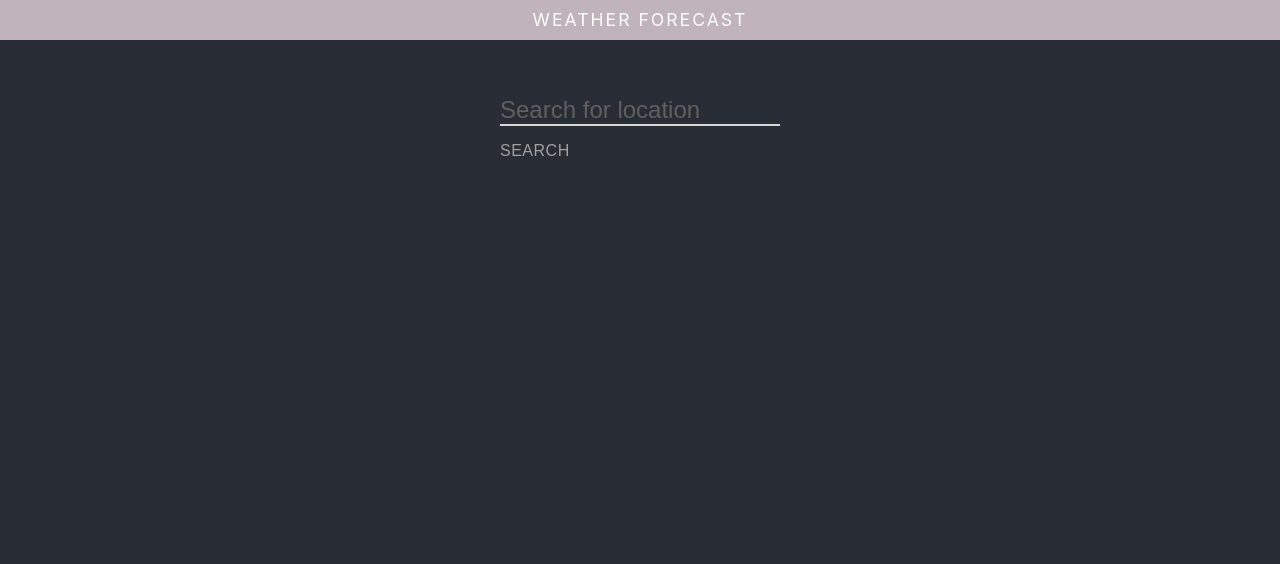
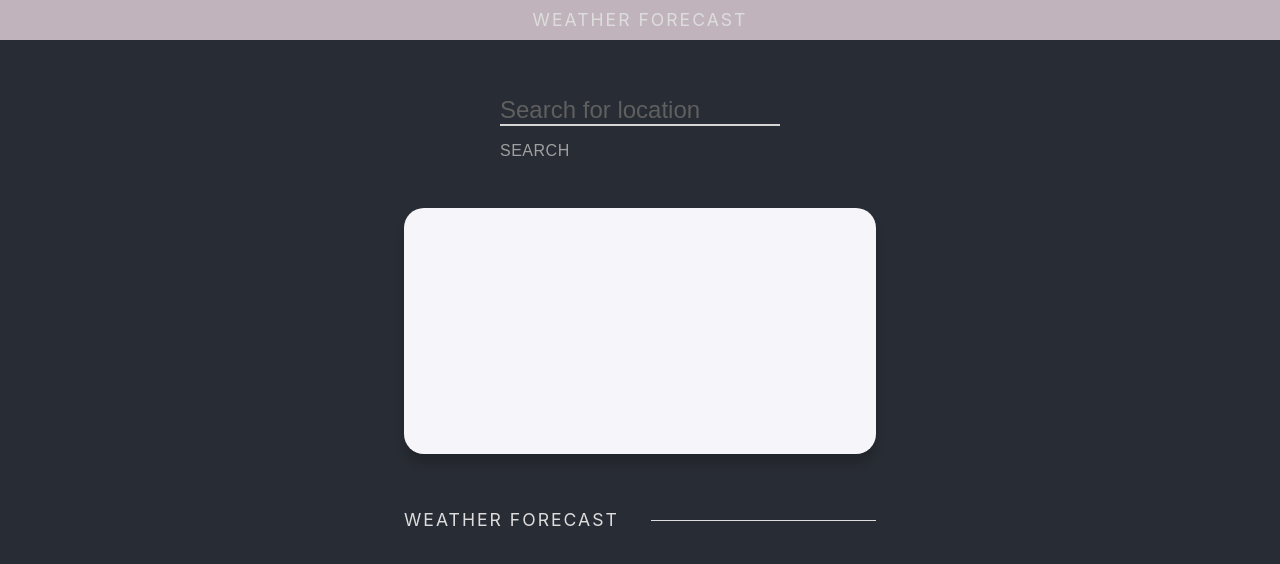
Before and after one commit to TG-web-dev-4/weather-app-web-cndavi, a React (Create React App) app: page / in a window 1280 px wide. Shown: the top 564 px of the page. Built offline with nearby package versions, Linux system fonts and the light colour scheme; no server answers.

Commit message:
add footer module

```diff
--- /dev/null
+++ b/src/components/Footer/Footer.js
@@ -0,0 +1,14 @@
+import React from 'react'
+import styles from './Footer.module.css'
+import Logo from '../../elements/Logo/Logo'
+
+const Footer = () => {
+  return (
+    <footer className={styles.Footer}>
+      <Logo />
+      <div className={styles.Separator}></div>
+    </footer>
+  )
+}
+
+export default Footer
--- /dev/null
+++ b/src/components/Footer/Footer.module.css
@@ -0,0 +1,24 @@
+.Footer {
+  margin: 0;
+  padding: 0.5rem 0 0.5rem 1.5rem;
+  height: 100%;
+  min-height: 2.5rem;
+  display: flex;
+  align-items: center;
+  justify-content: flex-start;
+}
+
+.Separator {
+  height: 1px;
+  background: var(--color-white);
+  width: 100%;
+  margin-left: 2rem;
+}
+
+@media only screen and (min-width: 600px) {
+  .Footer {
+    max-width: 472px;
+    margin: 0 auto;
+    padding: 0.5rem 0;
+  }
+}
--- a/src/components/Page/Page.js
+++ b/src/components/Page/Page.js
@@ -3,6 +3,8 @@ import styles from './Page.module.css'
 import FetchWeather from '../../actions/FetchWeather'
 import SearchBar from '../SearchBar/SearchBar'
 import Header from '../Header/Header'
+import Card from '../../elements/Card/Card'
+import Footer from '../Footer/Footer'
 
 const Page = ({ onSubmit }) => {
   const [query, setQuery] = useState('')
@@ -22,7 +24,9 @@ const Page = ({ onSubmit }) => {
       <Header />
       <main className={styles.PageMain}>
         <SearchBar />
+        <Card></Card>
       </main>
+      <Footer />
     </div>
   )
 }
--- a/src/components/SearchBar/SearchBar.module.css
+++ b/src/components/SearchBar/SearchBar.module.css
@@ -14,7 +14,7 @@
   height: auto;
   line-height: normal;
   font-size: 1.5rem;
-  color: #adadad;
+  color: var(--color-gray);
   border: none;
   border-bottom: 2px solid #d6d6d6;
   background: none;
--- a/src/elements/Button/Button.module.css
+++ b/src/elements/Button/Button.module.css
@@ -1,6 +1,6 @@
 .ButtonWrapper button {
   padding-top: 1rem;
-  color: #a0a0a0;
+  color: var(--color-gray);
   font-size: 1rem;
   letter-spacing: 0.5px;
   text-transform: uppercase;
@@ -10,7 +10,7 @@
 
 .ButtonWrapper button:hover {
   cursor: pointer;
-  color: #dddddd;
+  color: var(--color-white);
   transition: color 1s ease;
 }
 
--- /dev/null
+++ b/src/elements/Card/Card.js
@@ -0,0 +1,9 @@
+import React from 'react'
+
+import styles from './Card.module.css'
+
+const Card = () => {
+  return <div className={styles.Card}></div>
+}
+
+export default Card
--- /dev/null
+++ b/src/elements/Card/Card.module.css
@@ -0,0 +1,19 @@
+.Card {
+    display: flex;
+    justify-content: center;
+    align-items: center;
+    background: #F6F5FA;
+    width: 100%;
+    max-width: 280px;
+    height: 100%;
+    max-height: 400px;
+    margin: 0 auto;
+    border-radius: 20px;
+    box-shadow: 0px 10px 10px 0px rgba(0,0,0,0.16);
+}
+@media only screen and (min-width:600px) {
+    .Card {
+        max-width: 472px;
+        max-height: 246px;
+    }
+}
--- a/src/elements/Logo/Logo.js
+++ b/src/elements/Logo/Logo.js
@@ -2,7 +2,7 @@ import React from 'react'
 
 import styles from './Logo.module.css'
 
-const logo = (props) => {
+const logo = () => {
   return <h1 className={styles.Logo}>Weather Forecast</h1>
 }
 
--- a/src/elements/Logo/Logo.module.css
+++ b/src/elements/Logo/Logo.module.css
@@ -4,15 +4,10 @@
   line-height: 100%;
   text-transform: uppercase;
   font-weight: normal;
-    letter-spacing: +2px;
+  letter-spacing: 2px;
   white-space: nowrap;
 }
+
 .Logo:hover {
   cursor: pointer;
 }
-.Light {
-    color: #ffffff;
-}
-.Dark {
-    color: #606060;
-}
--- a/src/index.css
+++ b/src/index.css
@@ -1,11 +1,9 @@
 :root {
   --bg-color: #282c34;
-  --bg-color--card: #222831;
+  --bg-color-card: #222831;
 
-  --main-text-color: #ffffff;
-
-  --main-border-radius: 25px;
-  --secondary-border-radius: 15px;
+  --color-white: #dddddd;
+  --color-gray: #a0a0a0;
 
   --main-box-shadow: 0 0 30px -5px rgba(0, 0, 0, 0.25);
 }
@@ -24,5 +22,5 @@ body {
   font-family: -apple-system, BlinkMacSystemFont, 'Segoe UI', Roboto, Oxygen,
     Ubuntu, Cantarell, 'Open Sans', 'Helvetica Neue', sans-serif;
   background-color: var(--bg-color);
-  color: var(--main-text-color);
+  color: var(--color-white);
 }
```
Lines whose indentation alone changed are shown as unchanged.
